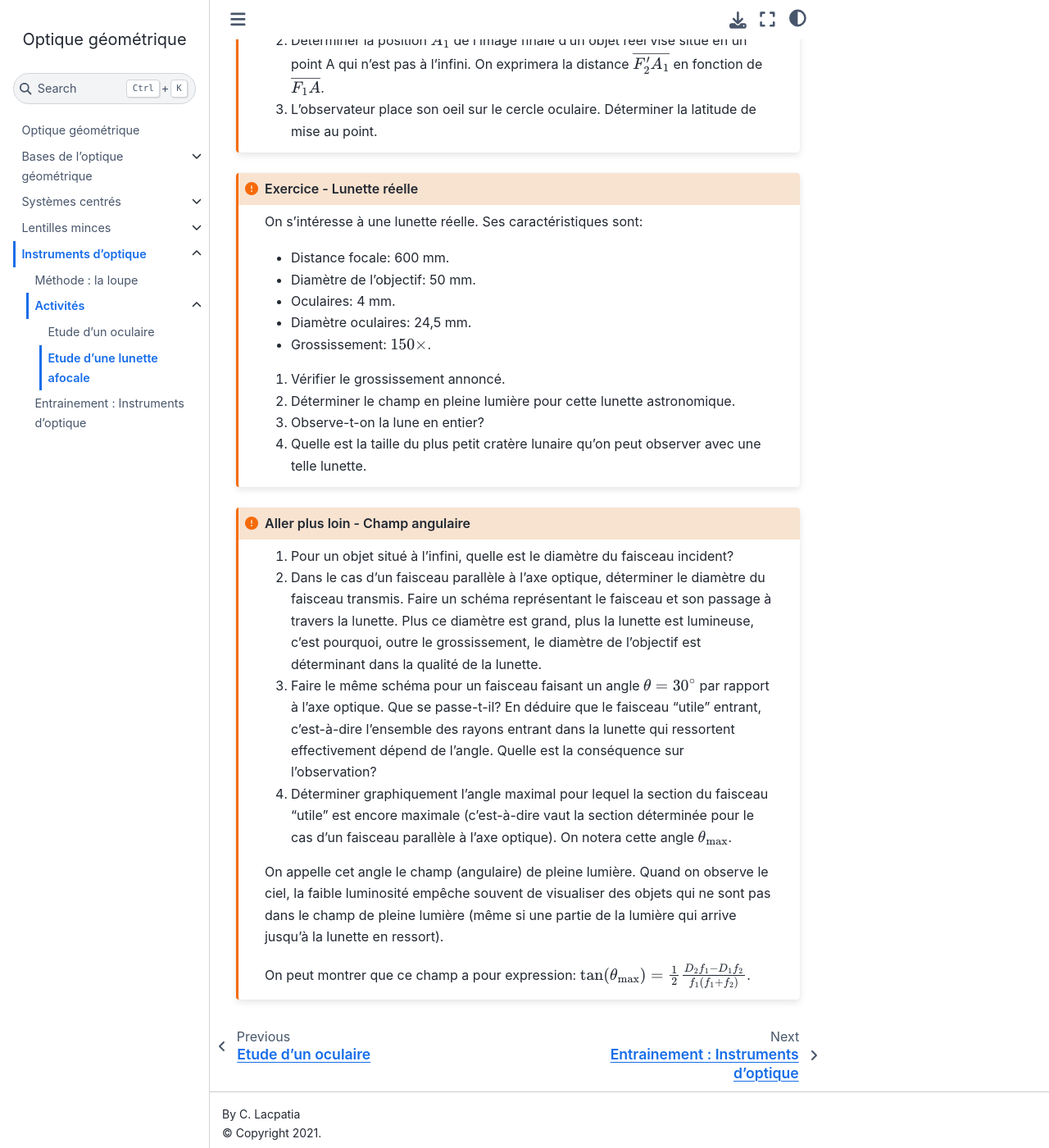
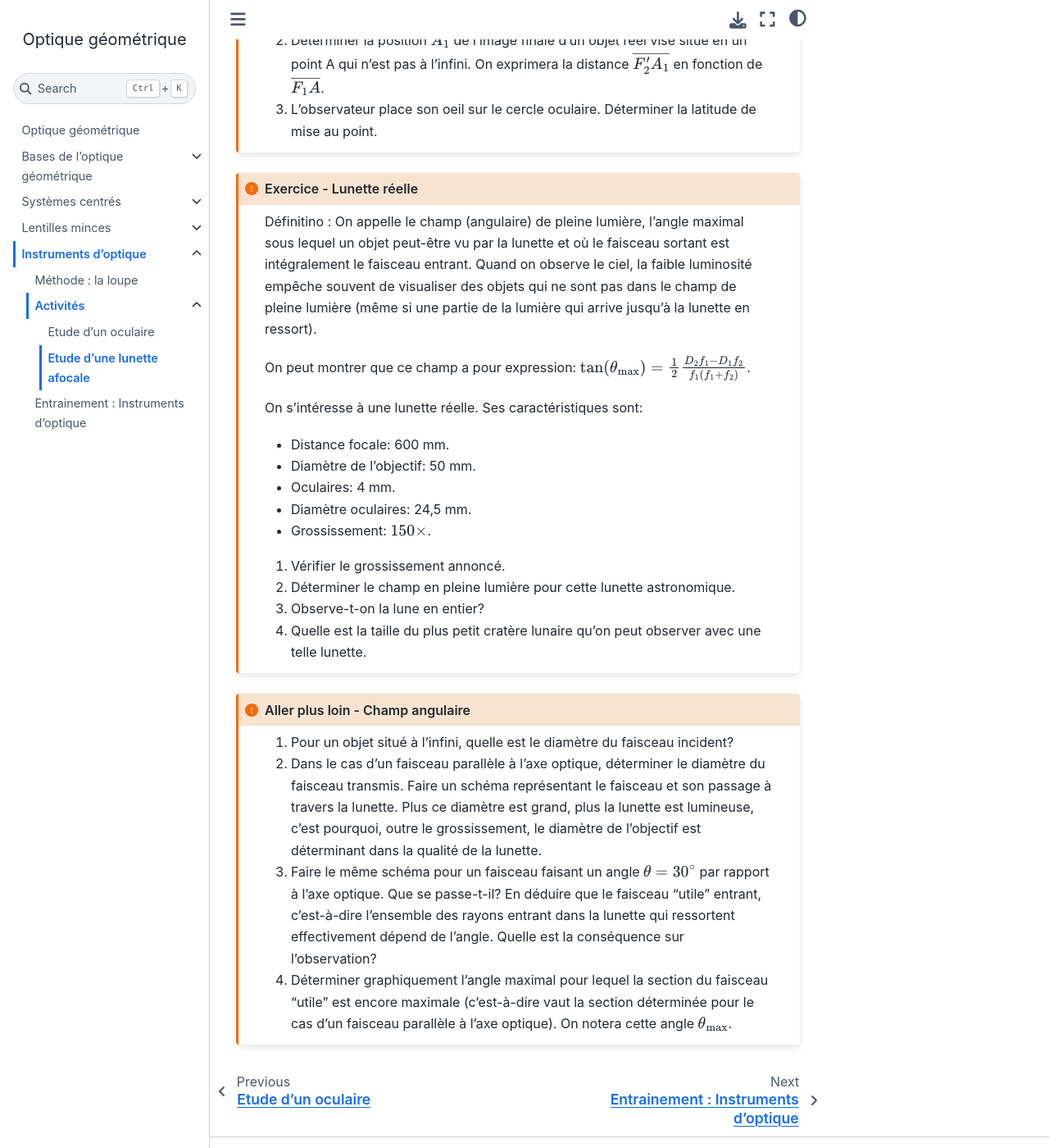
Before and after one commit to pcsi3physiquestan/optique_sources, a Jupyter Book: the page built from notebook/opt_instru_meth_lunette.md, in a window 1280 px wide and 1400 px high, scrolled down 2120 px. Shown: the whole window at 82% size. Built offline with Jupyter Book 1.0.4 settings and Sphinx 7.4.7 and the Sphinx Book theme 1.1.4, drawn with Linux system fonts in a browser that asks for light colours; some of the changed lines change nothing that is shown.

Commit message:
Mise à jour des sources

`````diff
--- a/notebook/opt_instru_meth_lunette.md
+++ b/notebook/opt_instru_meth_lunette.md
@@ -92,6 +92,10 @@ On suppose dans un premier temps que la résolution de la lunette est due au pou
 
 ````{admonition} Exercice - Lunette réelle
 :class: attention
+Définitino : On appelle le champ (angulaire) de pleine lumière, l'angle maximal sous lequel un objet peut-être vu par la lunette et où le faisceau sortant est intégralement le faisceau entrant. Quand on observe le ciel, la faible luminosité empêche souvent de visualiser des objets qui ne sont pas dans le champ de pleine lumière (même si une partie de la lumière qui arrive jusqu'à la lunette en ressort).
+
+On peut montrer que ce champ a pour expression: $\tan(\theta_{\max})=\frac{1}{2} \frac{D_2 f_1 - D_1 f_2}{f_1 (f_1+f_2)}$.
+
 On s'intéresse à une lunette réelle. Ses caractéristiques sont:
 * Distance focale: 600 mm.
 * Diamètre de l'objectif: 50 mm.
@@ -111,8 +115,4 @@ On s'intéresse à une lunette réelle. Ses caractéristiques sont:
 2. Dans le cas d'un faisceau parallèle à l'axe optique, déterminer le diamètre du faisceau transmis. Faire un schéma représentant le faisceau et son passage à travers la lunette. Plus ce diamètre est grand, plus la lunette est lumineuse, c'est pourquoi, outre le grossissement, le diamètre de l'objectif est déterminant dans la qualité de la lunette.
 3. Faire le même schéma pour un faisceau faisant un angle $\theta=30^{\circ}$ par rapport à l'axe optique. Que se passe-t-il? En déduire que le faisceau "utile" entrant, c'est-à-dire l'ensemble des rayons entrant dans la lunette qui ressortent effectivement dépend de l'angle. Quelle est la conséquence sur l'observation?
 4. Déterminer graphiquement l'angle maximal pour lequel la section du faisceau "utile" est encore maximale (c'est-à-dire vaut la section déterminée pour le cas d'un faisceau parallèle à l'axe optique). On notera cette angle $\theta_{\max}$.
-
-On appelle cet angle le champ (angulaire) de pleine lumière. Quand on observe le ciel, la faible luminosité empêche souvent de visualiser des objets qui ne sont pas dans le champ de pleine lumière (même si une partie de la lumière qui arrive jusqu'à la lunette en ressort).
-
-On peut montrer que ce champ a pour expression: $\tan(\theta_{\max})=\frac{1}{2} \frac{D_2 f_1 - D_1 f_2}{f_1 (f_1+f_2)}$.
 ````
`````
